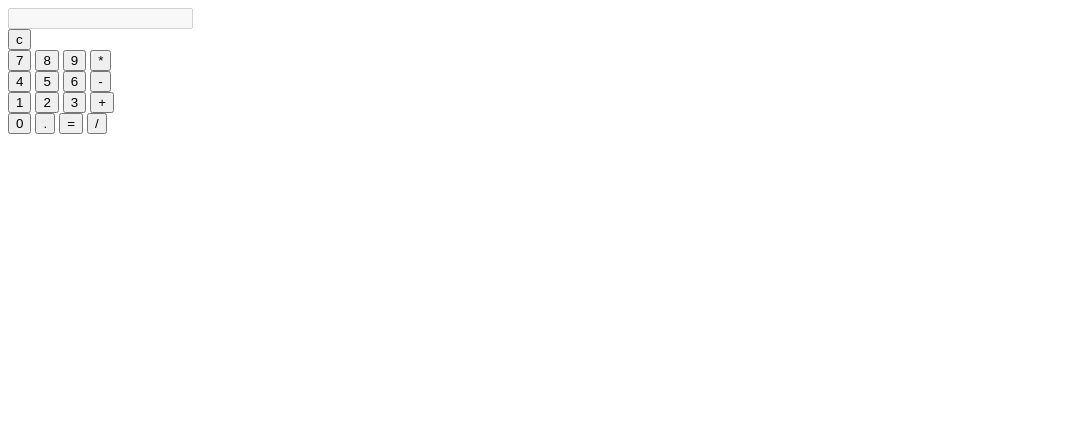
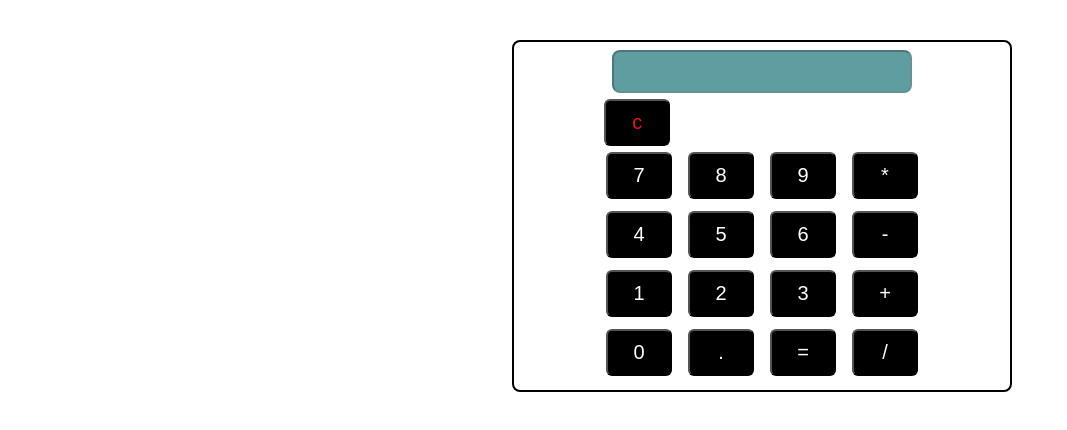
Before and after one commit to VIJAYKUMAR-SHARMA/calculator, a plain HTML site: page index.html in a window 1280 px wide. Shown: the whole page, without its empty margins (0-1067 px from the left). Drawn offline with Linux system fonts and the light colour scheme.

Commit message:
first commit

```diff
--- a/index.html
+++ b/index.html
@@ -4,7 +4,7 @@
     <meta charset="UTF-8">
     <meta name="viewport" content="width=device-width, initial-scale=1.0">
     <title>calcutor</title>
-    <link rel="stylesheet" href="styal2.css">
+    <link rel="stylesheet" href="style.css">
 </head>
 <body>
     <div class="container">
```
